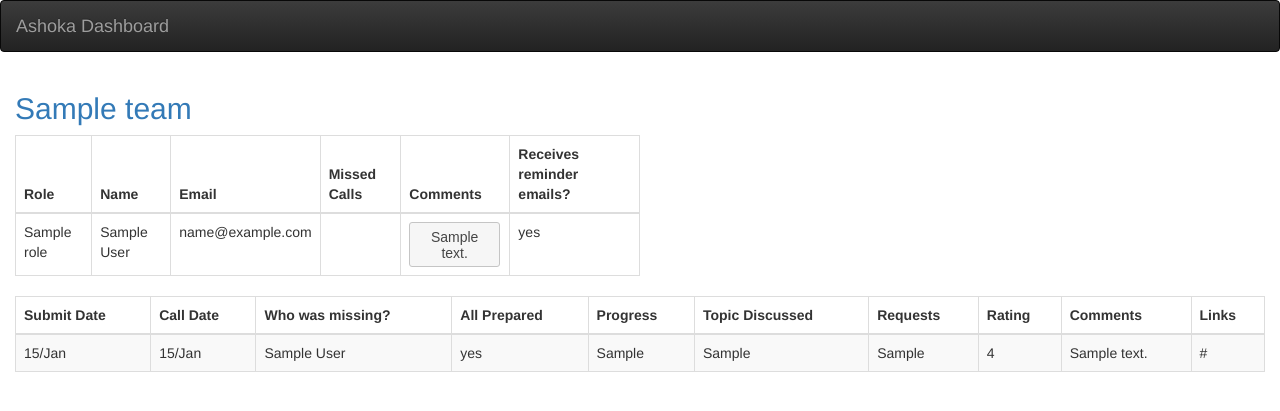
After one commit to jarifibrahim/ashoka-dashboard, a Django app: page /teams/1/ in a window 1280 px wide. The commit adds this page. Shown: the top 411 px of the page. Run offline with Django 3.2, Linux system fonts and the light colour scheme; tables that the repository leaves empty hold one stand-in row (values such as "Sample post"); one stand-in notice (Sample message) is shown; some libraries are stand-ins or nearby versions.

Commit message:
Dashboard and Team overview partially completed
- All files were moved and hence they all appear modified
- Add field updation via dialog box to Dashboard and Team page
- Multiple models, admin site entried and forms updated

```diff
--- a/dashboard/admin.py
+++ b/dashboard/admin.py
@@ -62,7 +62,7 @@
 
 class ConsultantSurveyAdmin(admin.ModelAdmin):
     filter_horizontal = ["missing_member"]
-
+    list_display = ['id', 'team', 'submit_date', 'call_date']
 
 class AdvisoryPhaseAdmin(admin.ModelAdmin):
     list_display = ['phase', 'reached_in_week', 'expected_calls']
--- /dev/null
+++ b/dashboard/templates/team_display.html
@@ -0,0 +1,131 @@
+{% extends 'base.html' %}
+{% load static %}
+{% block stylesheet %}
+  <link rel="stylesheet" href="//code.jquery.com/ui/1.12.1/themes/base/jquery-ui.css">
+
+<style type="text/css">
+    #dialog-comment{ display:none;}
+    label, input { display:block; }
+    input.text { margin-bottom:12px; width:95%; padding: .4em; }
+    fieldset { padding:0; border:0; margin-top:25px; }
+    h1 { font-size: 1.2em; margin: .6em 0; }
+    div#users-contain { width: 350px; margin: 20px 0; }
+    div#users-contain table { margin: 1em 0; border-collapse: collapse; width: 100%; }
+    div#users-contain table td, div#users-contain table th { border: 1px solid #eee; padding: .6em 10px; text-align: left; }
+    .ui-dialog .ui-state-error { padding: .3em; }
+    .validateTips { border: 1px solid transparent; padding: 0.3em; }
+
+</style>
+{% endblock %}
+
+{% block content %}
+<div class="container-fluid">
+    <h2 class="text-primary"> {{ team_name }}</h2>
+    <!-- Team member information Table -->
+    <table class="table table-bordered" style="width:50%;">
+        <thead>
+            <tr>
+                <th>Role</th>
+                <th>Name</th>
+                <th>Email</th>
+                <th>Missed Calls</th>
+                <th>Comments</th>
+                <th>Receives reminder emails?</th>
+            </tr>
+        </thead>
+        <tbody>
+            {% for member in team_members %}
+            <tr>
+                <td>{{ member.role }}</td>
+                <td>{{ member.name }}</td>
+                <td>{{ member.email }}</td>
+                <td></td>
+                <td><a href="#" class="comment-change" id={{member.id}}>{{ member.comment }}</a> </td>
+                <td>{{ member.receives_survey_reminder_emails|yesno }}</td>
+            </tr>
+            {% endfor %}
+        </tbody>
+    </table>
+
+    <!-- Team form responses Table -->
+    <table class="table table-bordered table-striped">
+        <thead>
+            <tr>
+                <th>Submit Date</th>
+                <th>Call Date</th>
+                <th>Who was missing?</th>
+                <th>All Prepared</th>
+                <th>Progress</th>
+                <th>Topic Discussed</th>
+                <th>Requests</th>
+                <th>Rating</th>
+                <th>Comments</th>
+                <th>Links</th>
+            </tr>
+        </thead>
+        <tbody>
+            {% for response in consultant_responses %}
+            <tr>
+                <td>{{response.submit_date|date:"d/M"}}</td>
+                <td>{{response.call_date|date:"d/M"}}</td>
+                <td>{{response.missing_member_names}}</td>
+                <td>{{response.all_prepared|yesno}}</td>
+                <td>{{response.current_phase}}</td>
+                <td>{{response.topic_discussed}}</td>
+                <td>{{response.help}}</td>
+                <td>{{response.phase_rating|default:""}}</td>
+                <td>{{response.other_comments}}</td>
+                <td>{{response.document_link}}</td>
+            </tr>
+        {% endfor %}
+        </tbody>
+    </table>
+
+
+
+    <!-- Dialog to change Member comments -->
+    <div id="dialog-comment" title="Change Member Comment">
+      <form id="commentForm" action="{% url 'update' %}" class="form" method="POST">
+          {% csrf_token %}
+          <input type="hidden" id="memberId" name="memberId" class="form-control">
+          <div class="form-group">
+              <label for="memberComment" class="form-label">Comment</label>
+              <textarea id="memberComment" class="form-control" name="memberComment"></textarea>
+          </div>
+          <div class="form-group">
+              <input type="submit" class="form-control btn btn-primary">
+          </div>
+      </form>
+    </div>
+</div>
+{% endblock %}
+
+{% block javascript %}
+    <script src="{% static 'dashboard/js/jquery-ui.min.js' %}"></script>
+     <script>
+    $(function() {
+
+         // Register a dialog box for LRP change
+        var dialogComment = $( "#dialog-comment" ).dialog({
+          autoOpen: false,
+          height: 300,
+          width: 400,
+          modal: true,
+          buttons: {
+              Cancel: function() {
+                dialogComment.dialog( "close" );
+              }
+          }
+        });
+
+        // Open dialog when user clicks change button
+        $( "a.comment-change" ).button().on( "click", function() {
+            var current_comment = $(this).text();
+            $('#commentForm #memberComment').text($.trim(current_comment));
+            var member_id = $(this).attr('id');
+            $('#commentForm #memberId').val(member_id);
+            dialogComment.dialog( "open" );
+        });
+    });
+</script>
+{% endblock %}
--- a/dashboard/urls.py
+++ b/dashboard/urls.py
@@ -7,8 +7,10 @@
     url(r'^fellow/(?P<hash_value>[\w]+)/$',
         views.fellow_submit, name='fellow_survey'),
     url(r'^dashboards/(?P<dashboard_id>[0-9]+)/$',
-        views.details, name='detail'),
+        views.dashboard_overview, name='dashboard_overview'),
     url(r'^thanks/$', views.thanks, name='thanks'),
     url(r'^urls/$', views.show_urls, name='show_urls'),
+    url(r'^update/$', views.update_value, name='update'),
+    url(r'^teams/(?P<team_id>[0-9]+)/$', views.team_detail, name='team_display'),
     url(r'^$', views.home, name='index'),
 ]
--- a/dashboard/views.py
+++ b/dashboard/views.py
@@ -1,10 +1,10 @@
 from django.shortcuts import render, get_object_or_404
 from django.contrib.auth.decorators import login_required
-from .models import Dashboard, Team
-from .forms import ConsultantSurveyForm, FellowSurveyForm
 from django.contrib import messages
 from django.urls import reverse
 from django.http import HttpResponseRedirect
+from .models import Dashboard, Team, Member
+from .forms import ConsultantSurveyForm, FellowSurveyForm
 
 
 @login_required
@@ -18,16 +18,36 @@
 
 
 @login_required
-def details(request, dashboard_id):
+def dashboard_overview(request, dashboard_id):
     """ Dashboard Display page"""
     dashboard = get_object_or_404(Dashboard, id=dashboard_id)
     if not dashboard.teams.all():
         messages.error(
             request, 'No Teams found in this dashboard. Please create teams')
-    allTeams = dashboard.teams.all()
+
+    all_teams = dashboard.teams.all()
+    team_list, lrp_list, working_document = (list() for _ in range(3))
+    consultant_requests, fellow_requests = (list() for _ in range(2))
+    lrp_comment_and_teamid, status_and_teamid = (list() for _ in range(2))
+
+    for team in all_teams:
+        team_list.append({'teamid': team.id, 'name': team.name})
+        lrp_list.append(team.get_members_with_role("LRP"))
+        working_document.append(team.working_document)
+        consultant_requests.append(team.consultant_request)
+        fellow_requests.append(team.fellow_request)
+        status_and_teamid.append({'teamid': team.id, 'status': team.status})
+        lrp_comment_and_teamid.append(
+            {'teamid': team.id, 'comment': team.lrp_comment})
+
     context = {
-        'teams': [str(t.id) + ": " + str(t.name) for t in allTeams],
-        'LRPs': [t.get_members_with_role("LRP") for t in allTeams]
+        'teams': team_list,
+        'LRPs': lrp_list,
+        'working_document': working_document,
+        'consultant_request': consultant_requests,
+        'fellow_requests': fellow_requests,
+        'status': status_and_teamid,
+        'lrp_comment': lrp_comment_and_teamid,
     }
     return render(request, "dashboard_display.html", context=context)
 
@@ -54,7 +74,7 @@
 
 
 def consultant_submit(request, hash_value):
-    """ Survey from request and response """
+    """ Consultant Survey from request and response """
     team_id = decode_data(hash_value)
     team_object = get_object_or_404(Team, pk=team_id)
     if request.method == 'POST':
@@ -65,7 +85,10 @@
             entry = form.save(commit=False)
             # Form does not contain team id. So add it.
             entry.team = team_object
+            # Save new instance
             entry.save()
+            # Save many to many data from the Form
+            form.save_m2m()
             messages.success(
                 request, 'Your Response has been saved Successfully. \
                           Thank you!')
@@ -83,6 +106,7 @@
 
 
 def fellow_submit(request, hash_value):
+    """ Fellow Survey from request and response """
     dashboard_id = decode_data(hash_value)
     get_object_or_404(Dashboard, pk=dashboard_id)
     if request.method == "POST":
@@ -100,20 +124,158 @@
 
 @login_required
 def show_urls(request):
+    """ Show all form urls """
     dashboard_list = list(
         Dashboard.objects.values_list('id', 'name'))
     fellow_survey_urls = [{
-        'url': encode_data(id),
-        'name': name
-    }for id, name in dashboard_list]
+                              'url': encode_data(d_id),
+                              'name': name
+                          } for d_id, name in dashboard_list]
 
     team_list = list(
         Team.objects.values_list('id', 'name'))
     consultant_survey_urls = [{
-        'url': encode_data(id),
-        'name': name
-    }for id, name in team_list]
+                                  'url': encode_data(t_id),
+                                  'name': name
+                              } for t_id, name in team_list]
 
     return render(request, "show_urls.html",
                   context={'f_urls': fellow_survey_urls,
                            'c_urls': consultant_survey_urls})
+
+
+def update_team_value(request, change_name, change_field_id):
+    """
+    Updates the team value. This function is called only by update_value when
+    a value related to the team is to be updated. The value is sent by a dialog
+    form.
+    :param request:         Request object that contains all the required values
+    :param change_name:     Type of change to be done.
+                            Possible values are "status" and "comment"
+    :param change_field_id: Id of the form field that contains the new value
+    :return:                True is successful else False
+    """
+    # Extract team id from the teamId string
+    team_id = request.POST.get('teamId')
+    try:
+        team_object = Team.objects.get(pk=team_id)
+    except Team.DoesNotExist:
+        messages.error(request, "Failed to update value. Invalid team id")
+        return False
+
+    # Change Team status color
+    if change_name.lower() == "status":
+        try:
+            team_object.status = request.POST[change_field_id]
+            team_object.save()
+            messages.success(request, "Team status updated successfully.")
+        except Exception as e:
+            messages.debug(request, "Failed to update value. " + str(e))
+            return False
+
+    # Change Team comment
+    elif change_name.lower() == "comment":
+        try:
+            team_object.lrp_comment = request.POST[change_field_id]
+            team_object.save()
+            messages.success(request, "Team LRP comment updated successfully")
+        except Exception as e:
+            messages.debug(request, "Failed to update value. " + str(e))
+            return False
+    else:
+        messages.debug(request, "Unknown action " + change_name)
+        return False
+    return True
+
+
+def update_member_value(request, change_name, change_field_id):
+    """
+    Updates the member object value. This function is called only by
+    update_value when a value related to a member is to be updated. The value
+    is sent by a dialog box which contains the form.
+    :param request:         Request object that contains all the required values
+    :param change_name:     Type of change to be done.
+                            Possible value is "comment"
+    :param change_field_id: Id of the form field that contains the new value
+    :return:                True is successful else False
+    """
+
+    # Extract member id from the memebrId string
+    member_id = request.POST.get('memberId')
+
+    try:
+        member_object = Member.objects.get(pk=member_id)
+    except Team.DoesNotExist:
+        messages.error(request, "Failed to update value. Invalid team id")
+        return False
+
+    # Change Team comment
+    if change_name.lower() == "comment":
+        try:
+            member_object.comment = request.POST[change_field_id]
+            member_object.save()
+            messages.success(request, "Member comment updated successfully")
+        except Exception as e:
+            messages.debug(request, "Failed to update value. " + str(e))
+            return False
+        return True
+    return False
+
+
+@login_required
+def update_value(request):
+    """
+    Update dashboard values. Request is sent via dialogue boxes on the
+    dashboard page.
+    """
+
+    if request.method != "POST":
+        HttpResponseRedirect(reverse("index"))
+
+    # Contains possible fields that can be changed
+    # Format:
+    #    change name: form field id
+    possible_field_change = {
+        'status': 'newStatusColor',
+        'LRP_comment': 'LRPComment',
+        'Member_comment': 'memberComment',
+    }
+    response_url = request.META.get('HTTP_REFERER', 'index')
+    messages.debug(request, request.POST)
+
+    # Change team status color
+    if possible_field_change['status'] in request.POST:
+        status = update_team_value(
+            request, 'status', possible_field_change['status'])
+        if not status:
+            messages.error(request, "Failed to update status value.")
+
+    # Change LRP Comment
+    elif possible_field_change['LRP_comment'] in request.POST:
+        status = update_team_value(
+            request, 'comment', possible_field_change['LRP_comment'])
+        if not status:
+            messages.error(request, "Failed to update LRP Comment value.")
+
+    # Change Member comment
+    elif possible_field_change['Member_comment'] in request.POST:
+        status = update_member_value(
+            request, 'comment', possible_field_change['Member_comment'])
+        if not status:
+            messages.error(request, "Failed to update Member Comment value.")
+
+    else:
+        messages.error(request, "Error: Unknown action.")
+    return HttpResponseRedirect(response_url)
+
+
+def team_detail(request, team_id):
+    team_object = get_object_or_404(Team, pk=team_id)
+
+    context = {
+        'teamid': team_object.id,
+        'team_name': team_object.name,
+        'team_members': team_object.members.all(),
+        'consultant_responses': team_object.consultant_surveys.all(),
+    }
+    return render(request, "team_display.html", context=context)
--- a/templates/base.html
+++ b/templates/base.html
@@ -40,20 +40,20 @@
         {% if form.errors %}
             {% for field in form %}
                 {% for error in field.errors %}
-                    <h4 class="alert alert-danger">
+                    <h4 class="form-field-error alert alert-danger">
                         <strong>{{ error|escape }}</strong>
                     </h4>
                 {% endfor %}
             {% endfor %}
             {% for error in form.non_field_errors %}
-                <h4 class="alert-danger alert">
+                <h4 class="alert-danger alert form-non-field-error">
                     <strong>{{ error|escape }}</strong>
                 </h4>
             {% endfor %}
         {% endif %}
         {% if messages %}
             {% for message in messages %}
-            <div {% if message.tags %} class="alert alert-{{ message.tags }}
+            <div {% if message.tags %} class="message alert alert-{{ message.tags }}
                     {% if message.level == DEFAULT_MESSAGE_LEVELS.ERROR %}
                         alert-danger
                     {% endif %}"
@@ -76,6 +76,11 @@
                 integrity="sha384-Tc5IQib027qvyjSMfHjOMaLkfuWVxZxUPnCJA7l2mCWNIpG9mGCD8wGNIcPD7Txa"
                 crossorigin="anonymous"></script>
 
+
+        <script>
+            // Hide messages after 5000 ms
+            $('.message').delay(5000).fadeOut('slow');
+        </script>
         {% block javascript %}
         {% endblock %}
     </body>
```
Also changed, not shown: dashboard/models.py (+75 -4 lines), dashboard/templates/dashboard_display.html (+118 -20 lines), ashoka/__init__.py (deleted), dashboard/__init__.py (deleted), dashboard/migrations/0021_team_status.py (added), dashboard/migrations/0022_team_lrp_comment.py (added), dashboard/migrations/0023_member_comment.py (added), dashboard/migrations/__init__.py (deleted).
